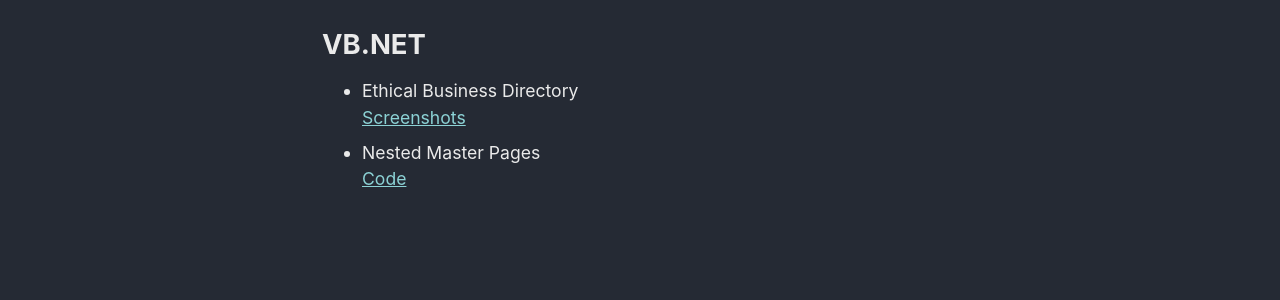
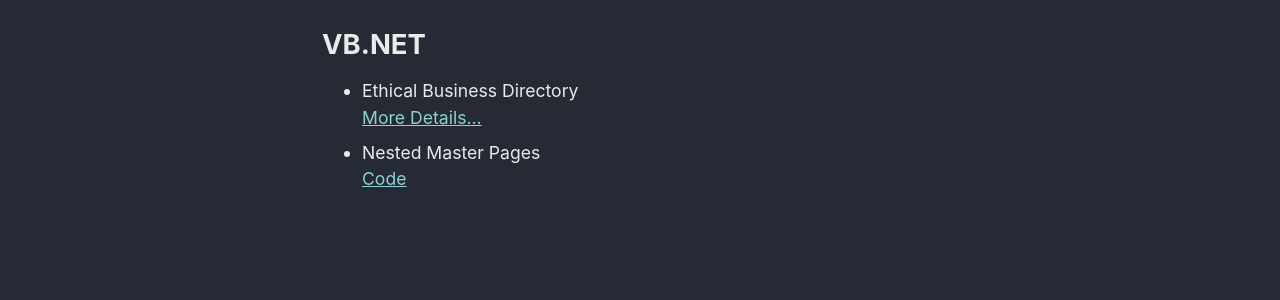
Before and after one commit to julianmummery/julianmummery.github.io, a Jekyll site: the page built from _pages/coding-projects.md, in a window 1280 px wide and 900 px high, scrolled down 1168 px. Shown: the part 425-725 px from the top of the window. Built offline with Jekyll 4.4.1, drawn with Linux system fonts in a browser that asks for light colours; nearby versions of some CDN libraries.

Commit message:
Update coding-projects.md

```diff
--- a/_pages/coding-projects.md
+++ b/_pages/coding-projects.md
@@ -43,7 +43,7 @@
 <ul style="font-size:0.80em;">
   <li>Ethical Business Directory
   <br>
-  <a href="https://github.com/julianmummery/ethicalbusinessdirectory" target="_blank">Screenshots</a></li>
+  <a href="https://github.com/julianmummery/ethicalbusinessdirectory" target="_blank">More Details...</a></li>
   <li>Nested Master Pages
   <br>
   <a href="https://github.com/julianmummery/nested-master-pages-example" target="_blank">Code</a></li>
```
